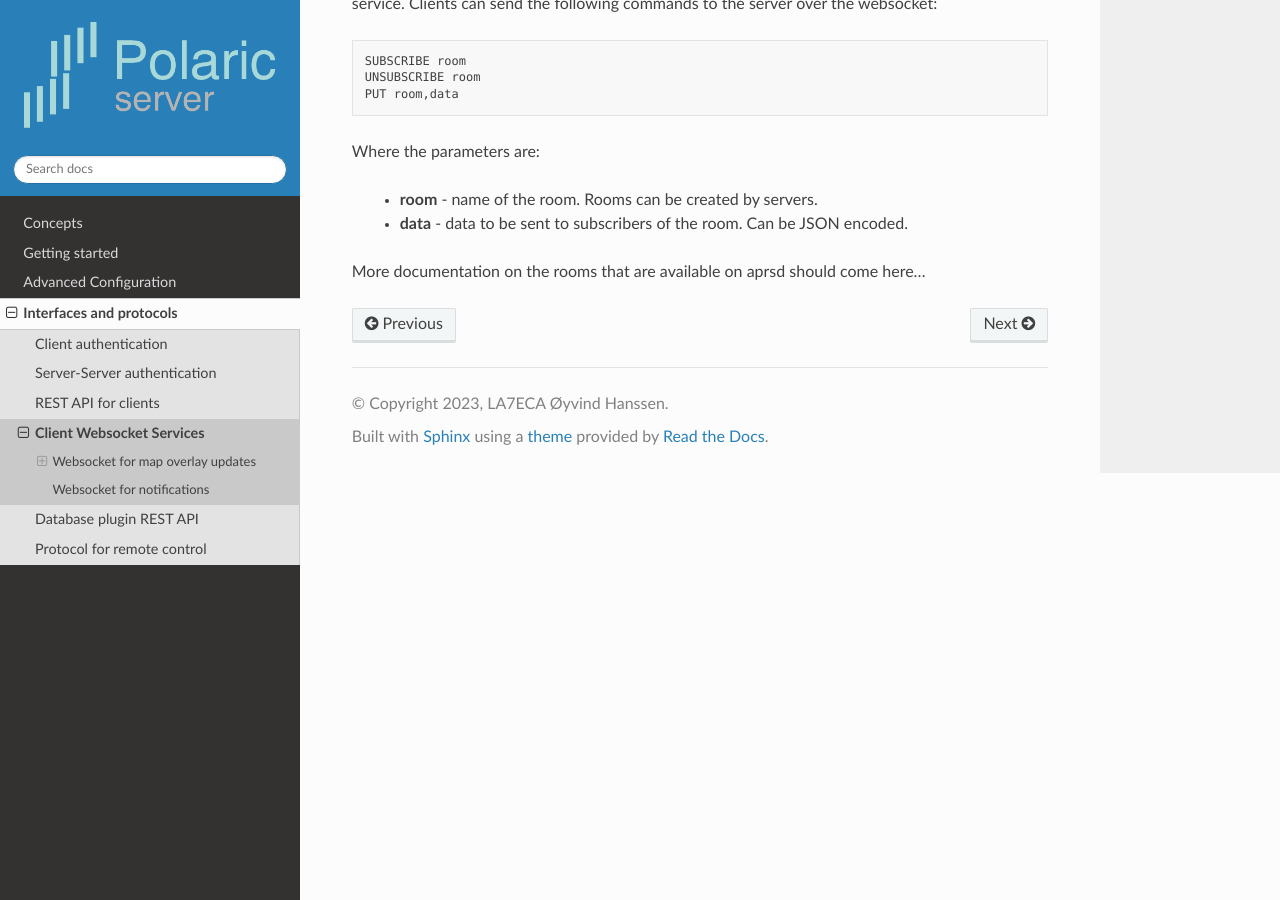
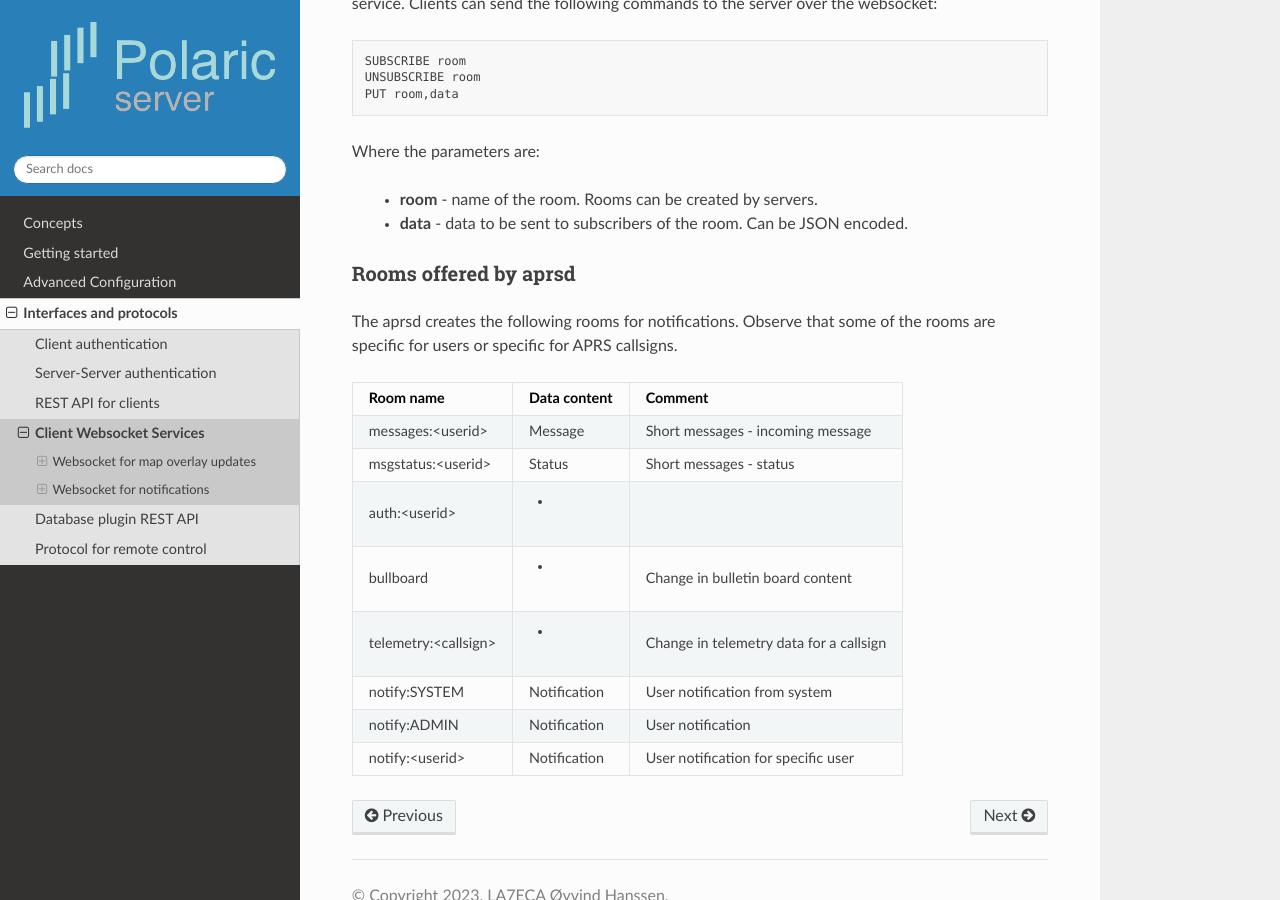
Before and after one commit to joakimsk/docs, a Sphinx documentation site: the page built from docs/cwebsocket.rst, in a window 1280 px wide and 900 px high, scrolled down 2965 px. Built offline with Sphinx 7.4.7 and the Read the Docs theme 2.0.0, drawn with Linux system fonts in a browser that asks for light colours.

Commit message:
Update cwebsocket.rst

```diff
--- a/docs/cwebsocket.rst
+++ b/docs/cwebsocket.rst
@@ -130,4 +130,21 @@ Where the parameters are:
  * **room** - name of the room. Rooms can be created by servers.
  * **data** - data to be sent to subscribers of the room. Can be JSON encoded.
 
-More documentation on the rooms that are available on aprsd should come here...
+Rooms offered by aprsd
+^^^^^^^^^^^^^^^^^^^^^^
+
+The aprsd creates the following rooms for notifications. Observe that some of the rooms are specific for users or
+specific for APRS callsigns.
+
+======================== ============== =================================================
+Room name                Data content   Comment
+======================== ============== =================================================
+messages:<userid>        Message        Short messages - incoming message
+msgstatus:<userid>       Status         Short messages - status
+auth:<userid>            -
+bullboard                -              Change in bulletin board content
+telemetry:<callsign>     -              Change in telemetry data for a callsign
+notify:SYSTEM            Notification   User notification from system
+notify:ADMIN             Notification   User notification
+notify:<userid>          Notification   User notification for specific user
+======================== ============== =================================================
```
